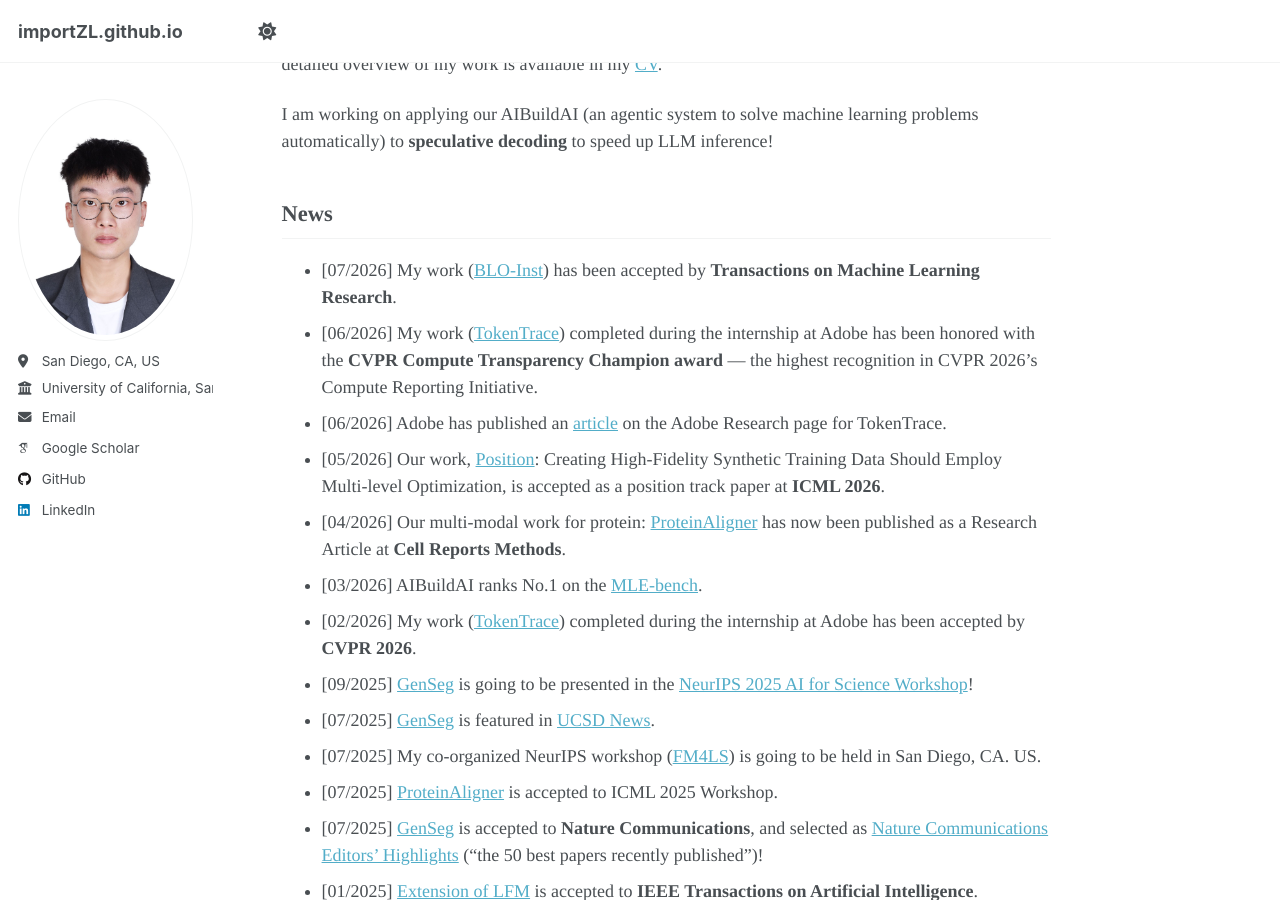
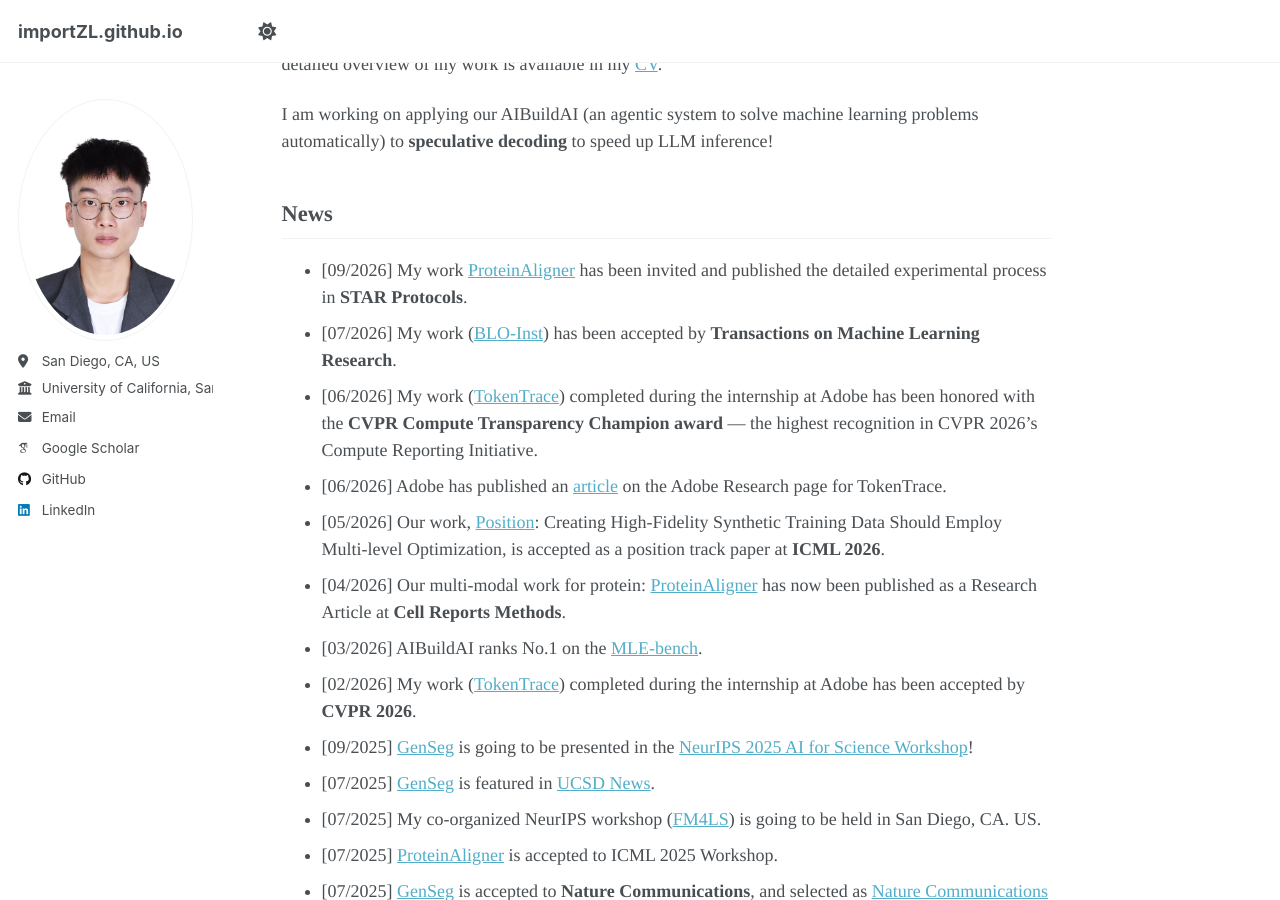
Before and after one commit to importZL/importZL.github.io, a Jekyll site: the page built from _pages/about.md, in a window 1280 px wide and 900 px high, scrolled down 330 px. Built offline with Jekyll 4.4.1, drawn with Linux system fonts in a browser that asks for light colours; some web fonts are replaced; a script that is not in the unit is left out.

Commit message:
Update news section with recent publications and awards

```diff
--- a/_pages/about.md
+++ b/_pages/about.md
@@ -17,6 +17,7 @@ I am working on applying our AIBuildAI (an agentic system to solve machine learn
 
 News
 ------
+- [09/2026] My work [ProteinAligner](https://www.cell.com/cell-reports-methods/fulltext/S2667-2375(26)00107-4) has been invited and published the detailed experimental process in __STAR Protocols__.
 - [07/2026] My work ([BLO-Inst](https://openreview.net/pdf?id=zN1yKIIVxN)) has been accepted by __Transactions on Machine Learning Research__.
 - [06/2026] My work ([TokenTrace](https://arxiv.org/abs/2602.19019)) completed during the internship at Adobe has been honored with the __CVPR Compute Transparency Champion award__ — the highest recognition in CVPR 2026's Compute Reporting Initiative.
 - [06/2026] Adobe has published an [article](https://research.adobe.com/news/tokentrace-at-cvpr-2026-tracing-creative-influence-in-generative-ai/) on the Adobe Research page for TokenTrace.
```
